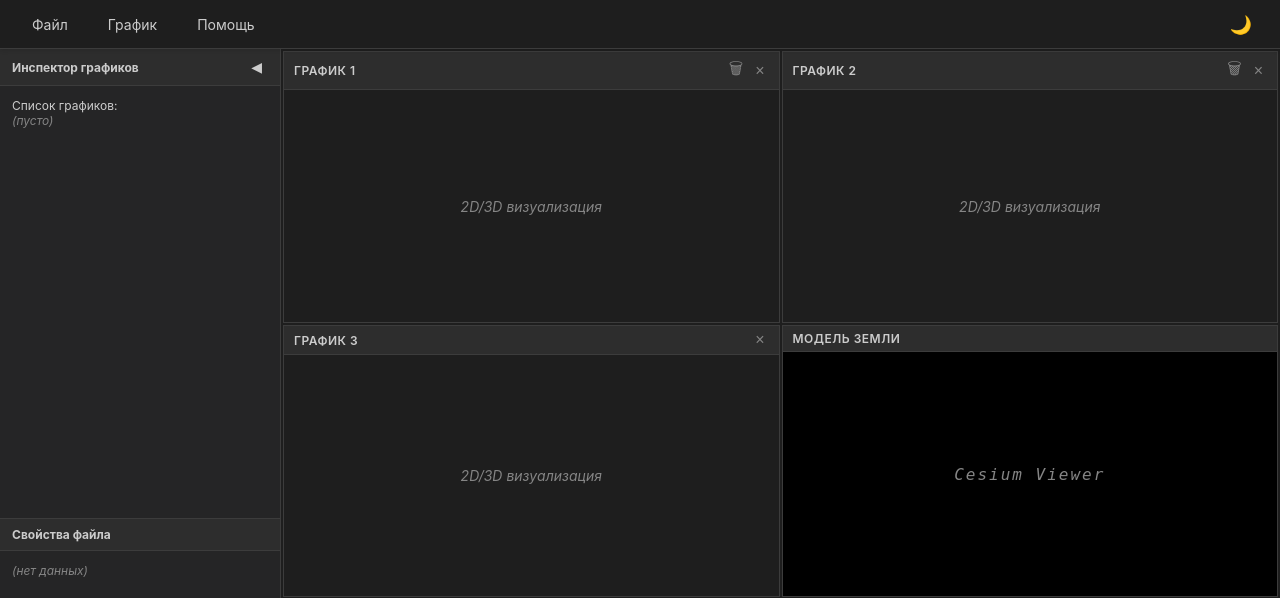
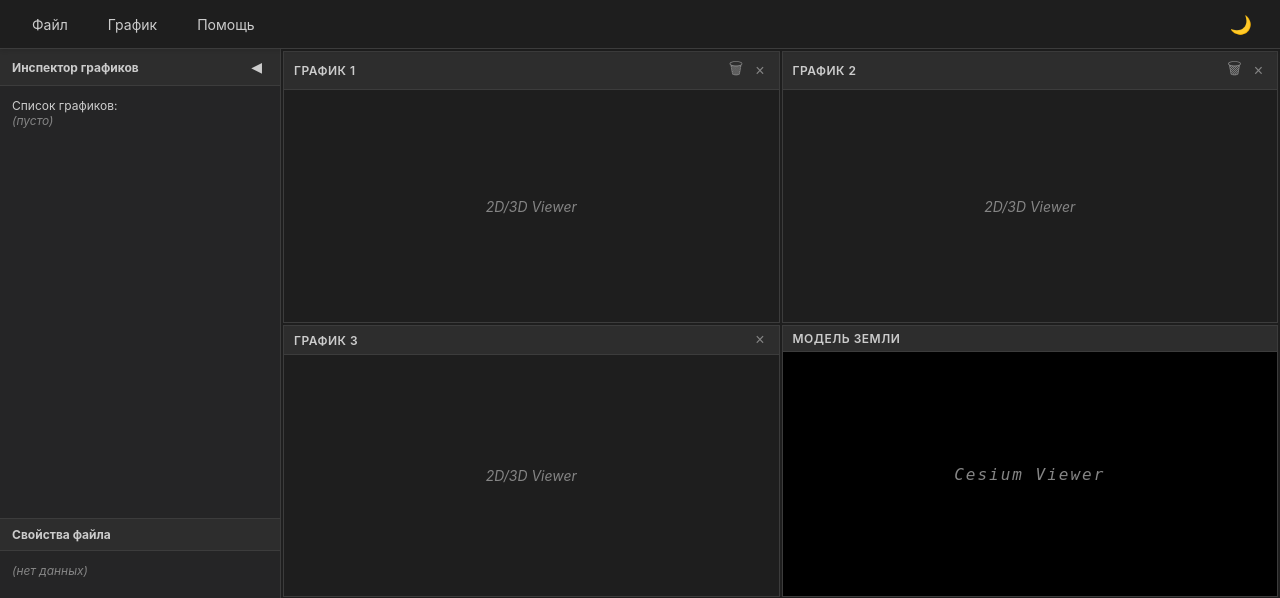
Before and after one commit to m1k1isback/trajectory_visualizer, a FastAPI app: page / in a window 1280 px wide. Shown: the top 598 px of the page. Run offline with FastAPI, Linux system fonts and the light colour scheme; some libraries are stand-ins or nearby versions.

Commit message:
исправлены мелкие баги

```diff
--- a/static/css/toolbar.css
+++ b/static/css/toolbar.css
@@ -19,6 +19,10 @@
 .menu-dropdown {
     position: relative;
     margin-right: 8px;
+}
+
+.menu-dropdown:hover .dropdown-content {
+    display: block;
 }
 
 .toolbar-btn {
@@ -53,7 +57,8 @@
     border-radius: 4px;
     box-shadow: 0 4px 12px rgba(0, 0, 0, 0.3);
     z-index: 1001;
-    margin-top: 4px;
+    margin-top: 0;  /* УБРАТЬ ОТСТУП */
+    padding-top: 2px;  /* ДОБАВИТЬ ВНУТРЕННИЙ ОТСТУП */
     transition: background-color 0.3s, border-color 0.3s;
 }
 
--- a/templates/index.html
+++ b/templates/index.html
@@ -110,7 +110,7 @@
                     </div>
                 </div>
                 <div class="window-content">
-                    <div class="window-placeholder">2D/3D визуализация</div>
+                    <div class="window-placeholder">2D/3D Viewer</div>
                 </div>
             </div>
 
@@ -123,7 +123,7 @@
                     </div>
                 </div>
                 <div class="window-content">
-                    <div class="window-placeholder">2D/3D визуализация</div>
+                    <div class="window-placeholder">2D/3D Viewer</div>
                 </div>
             </div>
 
@@ -136,7 +136,7 @@
                     </div>
                 </div>
                 <div class="window-content">
-                    <div class="window-placeholder">2D/3D визуализация</div>
+                    <div class="window-placeholder">2D/3D Viewer</div>
                 </div>
             </div>
 
```
